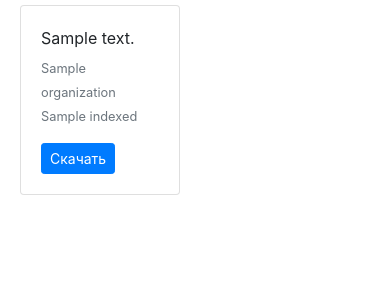
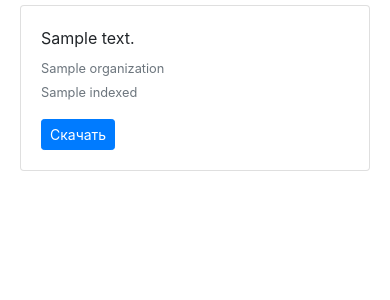
Before and after one commit to roctbb/netrika-medsenger-bot, a Flask app: template templates/documents.html in a window 390 px wide. Shown: the top 300 px of the page. Run offline with Flask 2, Linux system fonts and the light colour scheme; the template is opened without the code that fills it: most values are stand-ins (such as "Sample title", 1, 10 or a date in 2020); parts of the project's set-up code (start-up, migrations or seed data) failed here and were passed over; some libraries are stand-ins or nearby versions.

Commit message:
fix snils

```diff
--- a/templates/documents.html
+++ b/templates/documents.html
@@ -3,7 +3,7 @@
 {% block content %}
     <div class="row" style="margin-left:5px; margin-right: 5px;">
         {% for document in documents %}
-            <div class="col-6 col-md-4" style="padding-top: 5px; padding-bottom: 5px;">
+            <div class="col col-md-4" style="padding-top: 5px; padding-bottom: 5px;">
                 <form method="post">
 
                     <input type="hidden" name="document_id" value="{{ document['document_id'] }}">
```
